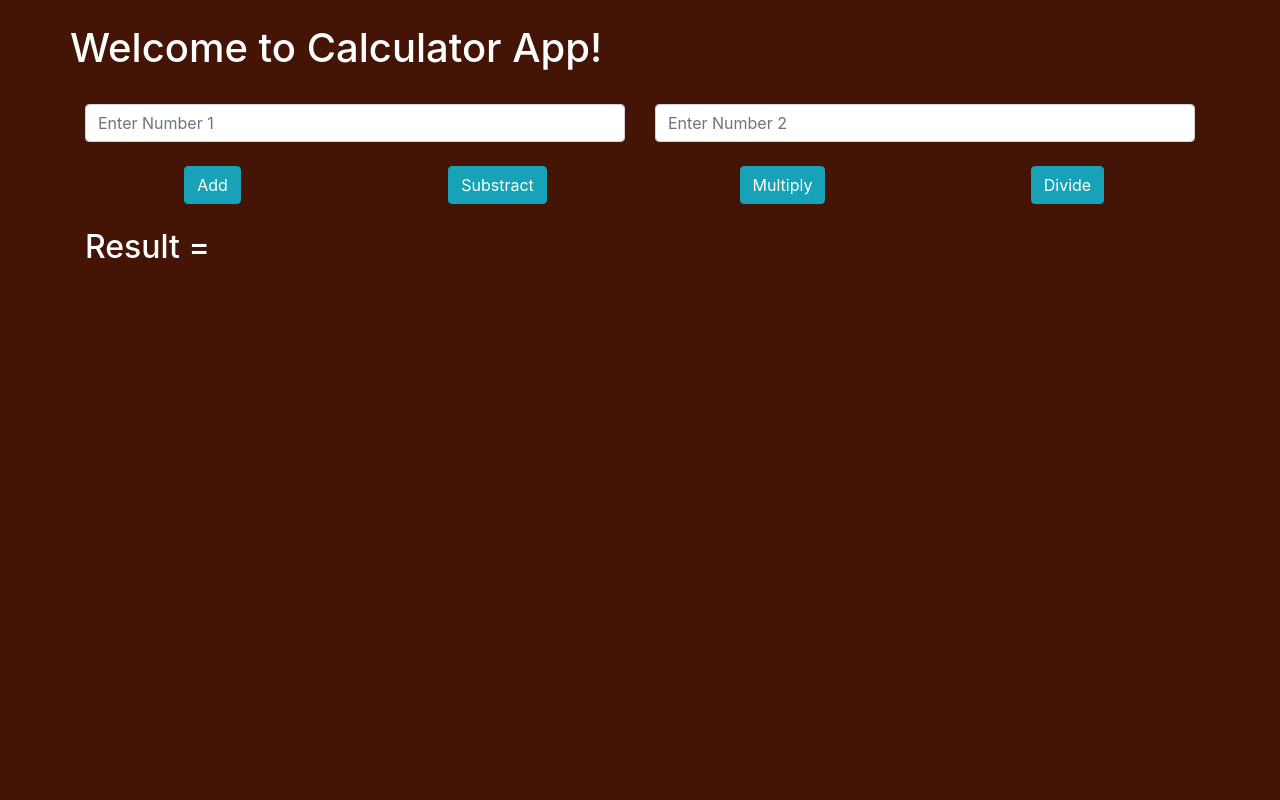
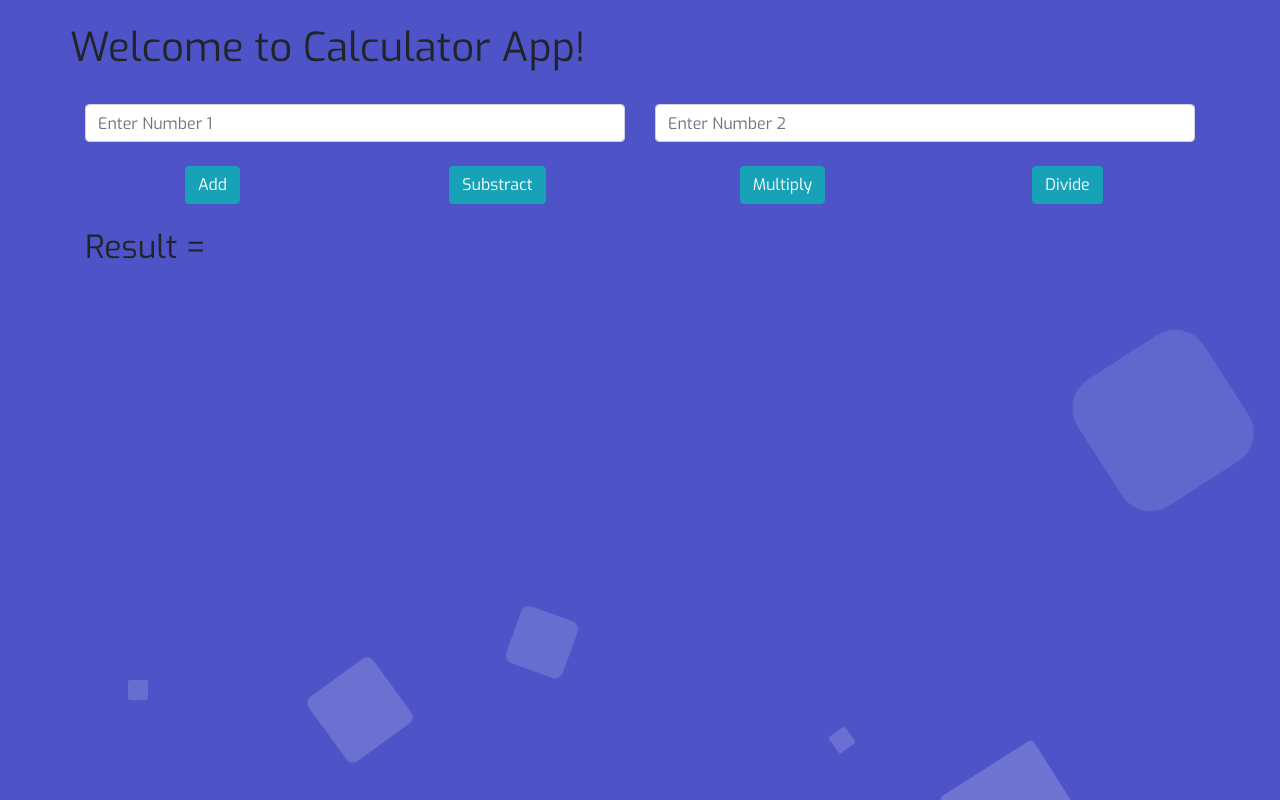
Before and after one commit to produdex/portfolio, an Angular app: page / in a window 1280 px wide. Built offline with nearby package versions, Linux system fonts and the light colour scheme.

Commit message:
correction

```diff
--- a/src/index.html
+++ b/src/index.html
@@ -8,6 +8,20 @@
   <link rel="icon" type="image/x-icon" href="favicon.ico">
 </head>
 <body>
-  <app-root></app-root>
+  <div class="area" >
+    <app-root></app-root>
+    <ul class="circles">
+            <li></li>
+            <li></li>
+            <li></li>
+            <li></li>
+            <li></li>
+            <li></li>
+            <li></li>
+            <li></li>
+            <li></li>
+            <li></li>
+    </ul>
+</div >
 </body>
 </html>
--- a/src/styles.scss
+++ b/src/styles.scss
@@ -1,5 +1,151 @@
 @import "~bootstrap/scss/bootstrap";
 body{
-    background-color: rgb(68, 20, 6);
-    color: white;
+    font-family: 'Exo', sans-serif;
+
 }
+@import url('https://fonts.googleapis.com/css?family=Exo:400,700');
+
+*{
+    margin: 0px;
+    padding: 0px;
+}
+
+
+
+.context {
+    width: 100%;
+    position: absolute;
+    top:50vh;
+
+}
+
+.context h1{
+    text-align: center;
+    color: #fff;
+    font-size: 50px;
+}
+
+
+.area{
+    background: #4e54c8;
+    background: -webkit-linear-gradient(to left, #8f94fb, #4e54c8);
+    width: 100%;
+    height:100vh;
+
+
+}
+
+.circles{
+    position: absolute;
+    top: 0;
+    left: 0;
+    width: 100%;
+    height: 100%;
+    overflow: hidden;
+}
+
+.circles li{
+    position: absolute;
+    display: block;
+    list-style: none;
+    width: 20px;
+    height: 20px;
+    background: rgba(255, 255, 255, 0.2);
+    animation: animate 25s linear infinite;
+    bottom: -150px;
+
+}
+
+.circles li:nth-child(1){
+    left: 25%;
+    width: 80px;
+    height: 80px;
+    animation-delay: 0s;
+}
+
+
+.circles li:nth-child(2){
+    left: 10%;
+    width: 20px;
+    height: 20px;
+    animation-delay: 2s;
+    animation-duration: 12s;
+}
+
+.circles li:nth-child(3){
+    left: 70%;
+    width: 20px;
+    height: 20px;
+    animation-delay: 4s;
+}
+
+.circles li:nth-child(4){
+    left: 40%;
+    width: 60px;
+    height: 60px;
+    animation-delay: 0s;
+    animation-duration: 18s;
+}
+
+.circles li:nth-child(5){
+    left: 65%;
+    width: 20px;
+    height: 20px;
+    animation-delay: 0s;
+}
+
+.circles li:nth-child(6){
+    left: 75%;
+    width: 110px;
+    height: 110px;
+    animation-delay: 3s;
+}
+
+.circles li:nth-child(7){
+    left: 35%;
+    width: 150px;
+    height: 150px;
+    animation-delay: 7s;
+}
+
+.circles li:nth-child(8){
+    left: 50%;
+    width: 25px;
+    height: 25px;
+    animation-delay: 15s;
+    animation-duration: 45s;
+}
+
+.circles li:nth-child(9){
+    left: 20%;
+    width: 15px;
+    height: 15px;
+    animation-delay: 2s;
+    animation-duration: 35s;
+}
+
+.circles li:nth-child(10){
+    left: 85%;
+    width: 150px;
+    height: 150px;
+    animation-delay: 0s;
+    animation-duration: 11s;
+}
+
+
+
+@keyframes animate {
+
+    0%{
+        transform: translateY(0) rotate(0deg);
+        opacity: 1;
+        border-radius: 0;
+    }
+
+    100%{
+        transform: translateY(-1000px) rotate(720deg);
+        opacity: 0;
+        border-radius: 50%;
+    }
+
+}
```
